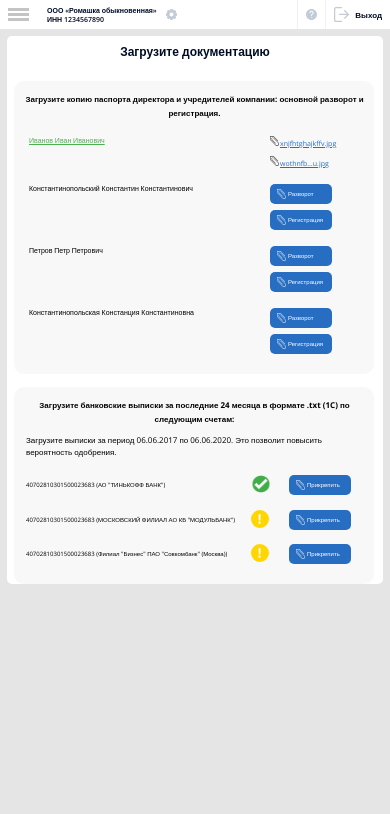
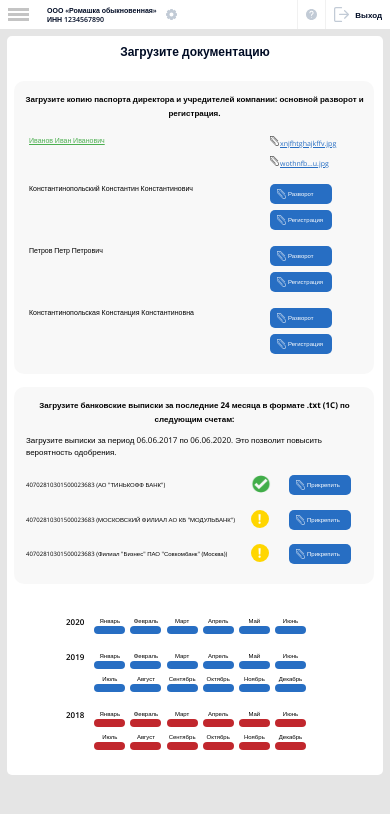
Before and after one commit to PaulTmatik/test-work, a React (Create React App) app: page / in a window 390 px wide. Shown: the top 814 px of the page. Built offline with nearby package versions, Linux system fonts and the light colour scheme.

Commit message:
Create calendar

```diff
--- a/src/App.js
+++ b/src/App.js
@@ -2,6 +2,7 @@ import React from "react";
 import Topbar from "./components/Topbar";
 import DocumentsLoader from "./components/DocumentsLoader";
 import ExtractLoader from "./components/ExtractLoader";
+import Calendar from "./components/Calendar";
 
 import { DocumentsStorage } from "./storage";
 import { ExtractStorage } from "./storage";
@@ -37,6 +38,10 @@ function App() {
             list={ExtractStorage.map((item) => ({ key: item.id, data: item }))}
           />
         </section>
+
+        <section className="page__calendar_section">
+          <Calendar />
+        </section>
       </main>
     </>
   );
--- /dev/null
+++ b/src/components/Calendar.js
@@ -0,0 +1,76 @@
+import React, { Component, Fragment } from "react";
+
+import "../styles/Calendar.css";
+
+class Calendar extends Component {
+  constructor(props) {
+    super(props);
+
+    this.months = [
+      "Январь",
+      "Февраль",
+      "Март",
+      "Апрель",
+      "Май",
+      "Июнь",
+      "Июль",
+      "Август",
+      "Сентябрь",
+      "Октябрь",
+      "Ноябрь",
+      "Декабрь",
+    ];
+
+    const currentDate = new Date();
+
+    this.state = {
+      currentDate,
+      periods: this.generatePeriod(currentDate.getFullYear(), 3),
+    };
+
+    this.drawElements = this.drawElements.bind(this);
+  }
+
+  generatePeriod(currentYear, limit) {
+    const out = [];
+    let newYear = currentYear;
+    while (newYear > currentYear - limit) out.push(newYear--);
+    return out;
+  }
+
+  render() {
+    const { periods } = this.state;
+    return (
+      <dl className="calendar">
+        {periods.map((year) => this.drawElements(year))}
+      </dl>
+    );
+  }
+
+  drawElements(year) {
+    const { currentDate } = this.state;
+    const monthToDisplay =
+      year === currentDate.getFullYear()
+        ? this.months.slice(0, currentDate.getMonth())
+        : this.months;
+
+    return (
+      <Fragment key={year}>
+        <dt className="calendar__year">{year}</dt>
+        <dd className="calendar__months">
+          {monthToDisplay.map((month, i) => this.drawMonth(month, year, i))}
+        </dd>
+      </Fragment>
+    );
+  }
+
+  drawMonth(month, year, index) {
+    return (
+      <div className="calendar__month_item" key={`${index}${year}`}>
+        <a className="calendar__link" href={`/${year}/${index}`}>{month}</a>
+      </div>
+    );
+  }
+}
+
+export default Calendar;
--- /dev/null
+++ b/src/styles/Calendar.css
@@ -0,0 +1,71 @@
+.calendar {
+  display: flex;
+  flex-wrap: wrap;
+}
+
+@media (max-width: 600px) {
+  .calendar {
+    width: 15rem;
+    margin-left: -1.125rem;
+  }
+}
+
+.calendar__months {
+  display: flex;
+  flex-grow: 1;
+  flex-wrap: wrap;
+  justify-content: space-between;
+}
+
+@media (max-width: 600px) {
+  .calendar__months {
+    flex-basis: 13.188rem;
+    font-size: 0.375rem;
+    margin-left: 0.625rem;
+    margin-bottom: 0.75rem;
+  }
+}
+
+.calendar__year {
+  font-weight: 600;
+  line-height: 1.125em;
+}
+
+@media (max-width: 600px) {
+  .calendar__year {
+    font-size: 0.5rem;
+  }
+}
+
+@media (max-width: 600px) {
+  .calendar__month_item {
+    width: 1.938rem;
+    margin-bottom: 0.375rem;
+  }
+}
+
+.calendar__link {
+  color: inherit;
+  display: block;
+  text-align: center;
+  text-decoration: none;
+}
+
+.calendar__link:after {
+  background-color: #276ec3;
+  content: "";
+  display: block;
+  width: 100%;
+}
+
+.calendar__months:last-child .calendar__link:after {
+  background-color: #c1272d;
+}
+
+@media (max-width: 600px) {
+  .calendar__link:after {
+    border-radius: 0.25rem;
+    height: 0.5rem;
+    margin-top: 0.063rem;
+  }
+}
--- a/src/styles/Page.css
+++ b/src/styles/Page.css
@@ -44,6 +44,16 @@
   .documents_loader {
     margin-left: 0.938rem;
   }
+
+  .page__calendar_section {
+    margin-top: 1.625rem;
+  }
+}
+
+.page__calendar_section {
+  align-items: center;
+  display: flex;
+  flex-direction: column;
 }
 
 /* BUTTONS */
```
Also changed, not shown: src/storage/index.js (line endings or trailing spaces).
